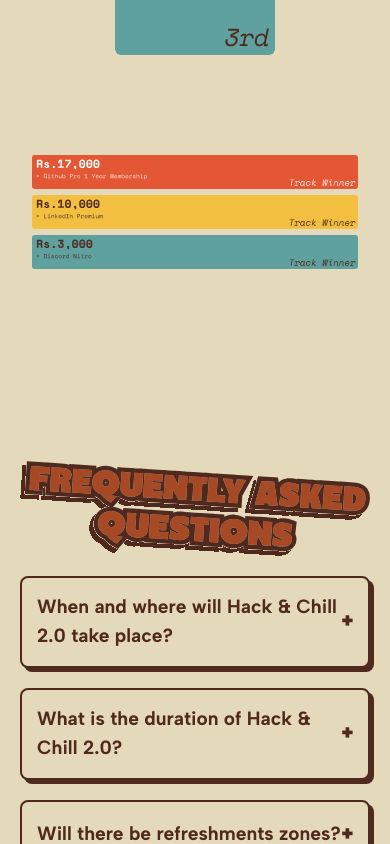
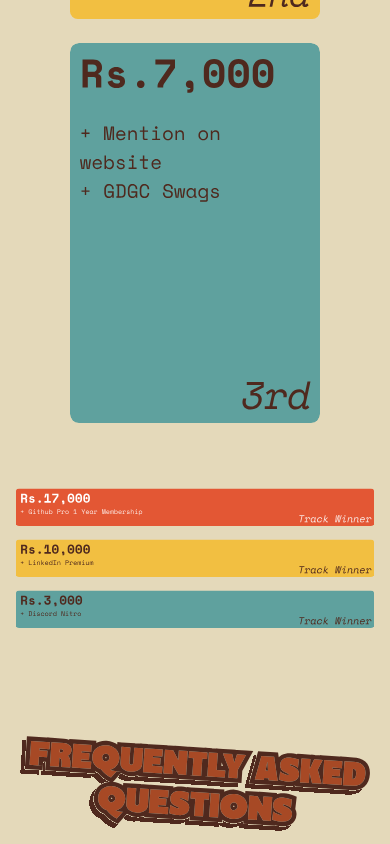
Before and after one commit to GDG-ADGIPS/Hack-Chill-2.0, a React (Vite) app: page / in a window 390 px wide. Shown: the part 5501-6345 px from the top of the page. Built offline with nearby package versions, Linux system fonts and the light colour scheme.

Commit message:
added minor changes to prizes' responsiveness

```diff
--- a/src/components/Prizes/Prizes.css
+++ b/src/components/Prizes/Prizes.css
@@ -82,7 +82,6 @@
 
 @media screen and (max-width: 768px) {
     #prizes {
-        height: auto;
         padding: 2rem 1rem;
     }
 
@@ -94,8 +93,8 @@
     .frames img {
         width: 200px;
         height: auto;
-        position: static !important;
-        transform: none !important;
+        position: unset !important;
+        transform: none ;
     }
 
     .frames img:nth-child(2) {
@@ -125,22 +124,19 @@
 @media screen and (max-width: 480px) {
     .prizes-heading {
         height: 100px;
-        margin: 1rem auto;
     }
 
     .frames img {
-        width: 160px;
-    }
-
-    .frames img:nth-child(2) {
-        width: 200px;
+        width: 250px;
     }
 
     .frames2 {
-        margin-top: 2rem;
+       margin: 0;
+       gap: 1rem;
     }
 
-    .frames2 img {
-        margin-bottom: -10px;
-    }
+   .frames2 img{
+    width: 90vw;
+    transform: scale(1.1);
+      }
 }
--- a/src/components/Prizes/Prizes.jsx
+++ b/src/components/Prizes/Prizes.jsx
@@ -1,35 +1,56 @@
 import { useRef ,useEffect} from 'react'
 import "./Prizes.css"
 const Prizes = () => {
-    const svg1=useRef(null)
-    const svg2=useRef(null)
-    const svg3=useRef(null)
-    const svg4=useRef(null)
     useEffect(()=>{
-        gsap.to(svg1.current,{
+        gsap.matchMedia().add("(min-width: 800px)", () => {
+        gsap.to("#img1",{
             duration: 1,
             left:0,
             top:0,
+            ease:"bounce",
             rotate: 0,
-            scrollTrigger: "#frames",
+            scrollTrigger: {
+                trigger:"#frames",
+                start: "center 70%",
+
+            },
         })
-        gsap.to(svg2.current,{
+        gsap.to("#img2",{
             duration: 1,
             right: 0,
             top:0,
+            ease:"bounce",
             rotate: 0,
-            scrollTrigger:"#frames",
+             scrollTrigger: {
+                trigger:"#frames",
+                start: "center 70%",
+
+            },
         })
-        gsap.to(svg3.current,{
+        gsap.to("#img3",{
             duration: 1,
             bottom:0,
-            scrollTrigger:"#frames2",
+            scrollTrigger: {
+                trigger:"#frames2",
+                start: "center 80%",
+
+            },
         })
-        gsap.to(svg4.current,{
+        gsap.to("#img4",{
             duration: 1,
             bottom: 0,
-            scrollTrigger:"#frames2",
+            scrollTrigger: {
+                trigger:"#frames2",
+                start: "center 80%",
+
+            },
         })
+
+
+          });
+
+
+
 
     },[])
   return (
@@ -42,14 +63,14 @@ const Prizes = () => {
           />
         </div>
         <div className="frames flex w-full justify-center items-center relative bottom-9 gap-3" id='frames'>
-            <img  ref={svg1} src='/pics/Frame100.svg' height={230} width={230} className='relative left-16 z-0 -rotate-12 top-4'/>
+            <img id='img1' src='/pics/Frame100.svg' height={230} width={230} className='relative left-16 z-0 -rotate-12 top-4'/>
             <img src='/pics/Frame99.svg'  height={330} width={330} className='relative z-10'/>
-            <img ref={svg2} src='/pics/Frame101.svg'  height={206} width={206} className='relative right-12 z-0 rotate-12 top-5'/>
+            <img id='img2' src='/pics/Frame101.svg'  height={206} width={206} className='relative right-12 z-0 rotate-12 top-5'/>
         </div>
         <div className="frames2 w-full flex flex-col justify-center items-center mt-10  gap-2" id='frames2'>
             <img src="/pics/Frame90.svg" width={1100} className='relative z-0' />
-            <img src="/pics/Frame91.svg" width={1100} className='relative z-10 bottom-14' ref={svg3}/>
-            <img src="/pics/Frame92.svg" width={1100} className='relative z-20 bottom-28 ' ref={svg4}/>
+            <img src="/pics/Frame91.svg" width={1100} className='relative z-10 bottom-14' id='img3'/>
+            <img src="/pics/Frame92.svg" width={1100} className='relative z-20 bottom-28 ' id='img4'/>
         </div>
     </div>
   )
```
